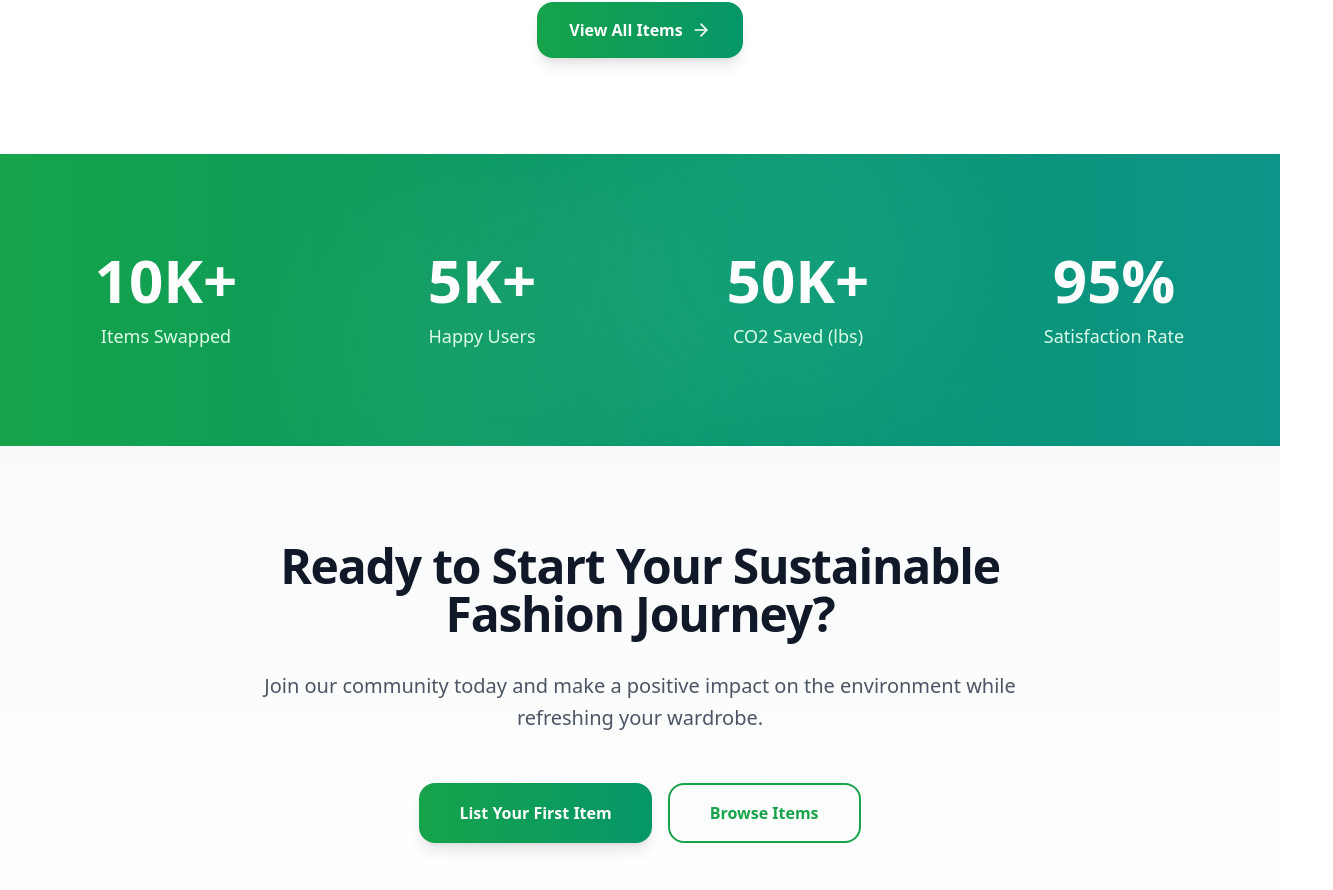
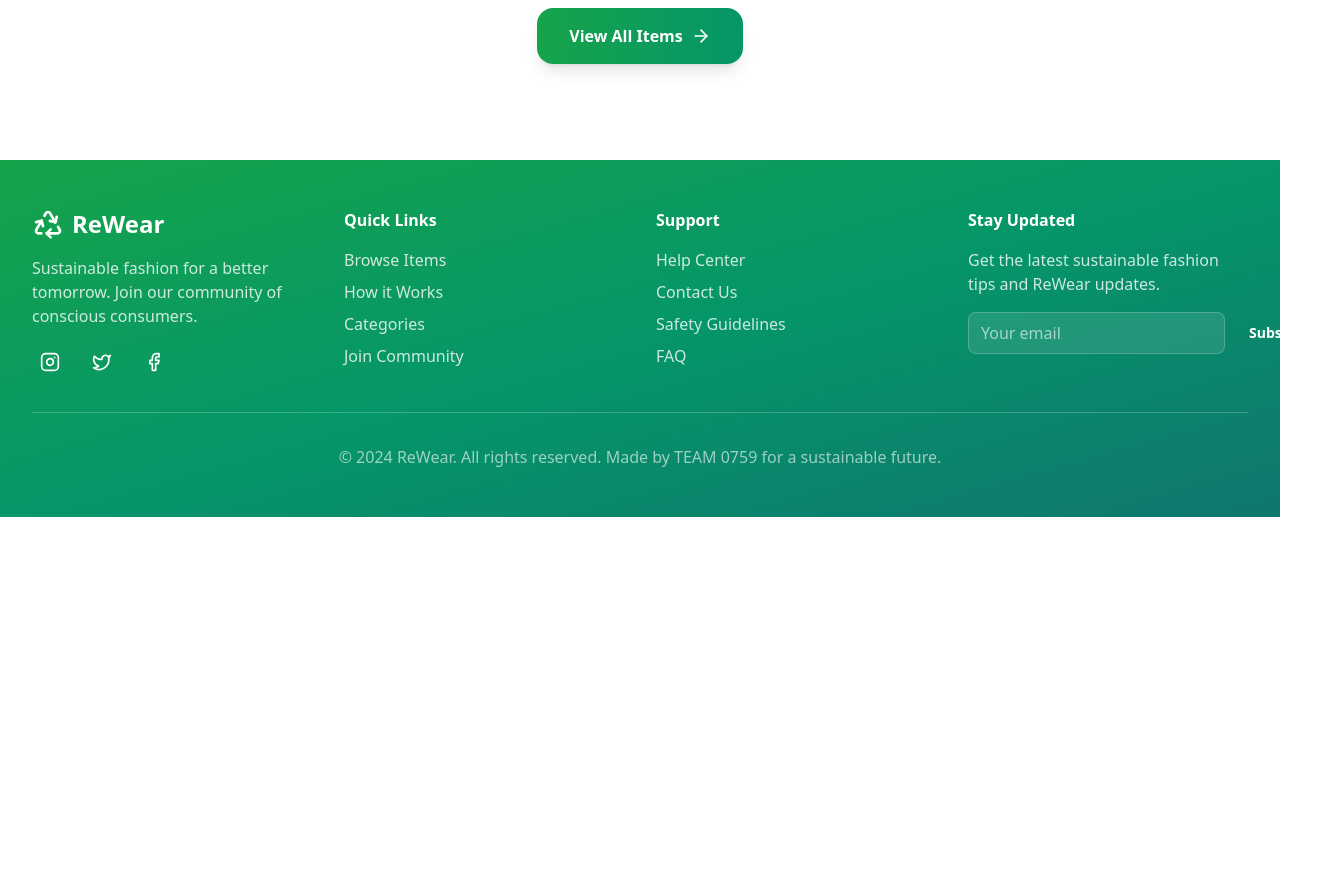
Before and after one commit to vrindabindal12/ReWear-Odoo, a React (Vite) app in the folder frontend/: page / in a window 1280 px wide. Shown: the part 2197-3087 px from the top of the page, 1333 px wide, since content can reach past the window. After the commit the page ends 2714 px from the top, so only its background shows below. Built offline with nearby package versions, Linux system fonts and the light colour scheme.

Commit message:
frontend

```diff
--- a/frontend/package.json
+++ b/frontend/package.json
@@ -14,12 +14,15 @@
     "lucide-react": "^0.344.0",
     "motion": "^12.23.3",
     "react": "^18.3.1",
-    "react-dom": "^18.3.1"
+    "react-dom": "^18.3.1",
+    "react-slick": "^0.30.3",
+    "slick-carousel": "^1.8.1"
   },
   "devDependencies": {
     "@eslint/js": "^9.9.1",
     "@types/react": "^18.3.5",
     "@types/react-dom": "^18.3.0",
+    "@types/react-slick": "^0.23.13",
     "@vitejs/plugin-react": "^4.3.1",
     "autoprefixer": "^10.4.18",
     "eslint": "^9.9.1",
--- /dev/null
+++ b/frontend/src/components/Footer.tsx
@@ -0,0 +1,81 @@
+import { Recycle, Instagram, Twitter, Facebook } from "lucide-react";
+
+const Footer = () => {
+  return (
+    <footer className="bg-gradient-to-br from-green-600 via-emerald-600 to-teal-700 text-white">
+      <div className="max-w-7xl mx-auto px-4 sm:px-6 lg:px-8 py-12">
+        <div className="grid grid-cols-1 md:grid-cols-4 gap-8">
+          {/* Brand */}
+          <div className="md:col-span-1">
+            <div className="flex items-center space-x-2 mb-4">
+              <Recycle className="h-8 w-8 text-accent" />
+              <h3 className="text-2xl font-bold">ReWear</h3>
+            </div>
+            <p className="text-white/80 mb-4">
+              Sustainable fashion for a better tomorrow. Join our community of conscious consumers.
+            </p>
+            <div className="flex space-x-4">
+              <button className="bg-transparent hover:bg-accent text-white hover:text-accent rounded-full p-2 transition-colors">
+                <Instagram className="h-5 w-5" />
+              </button>
+              <button className="bg-transparent hover:bg-accent text-white hover:text-accent rounded-full p-2 transition-colors">
+                <Twitter className="h-5 w-5" />
+              </button>
+              <button className="bg-transparent hover:bg-accent text-white hover:text-accent rounded-full p-2 transition-colors">
+                <Facebook className="h-5 w-5" />
+              </button>
+            </div>
+          </div>
+
+          {/* Quick Links */}
+          <div>
+            <h4 className="font-semibold mb-4">Quick Links</h4>
+            <ul className="space-y-2">
+              <li><a href="#" className="text-white/80 hover:text-accent transition-colors">Browse Items</a></li>
+              <li><a href="#" className="text-white/80 hover:text-accent transition-colors">How it Works</a></li>
+              <li><a href="#" className="text-white/80 hover:text-accent transition-colors">Categories</a></li>
+              <li><a href="#" className="text-white/80 hover:text-accent transition-colors">Join Community</a></li>
+            </ul>
+          </div>
+
+          {/* Support */}
+          <div>
+            <h4 className="font-semibold mb-4">Support</h4>
+            <ul className="space-y-2">
+              <li><a href="#" className="text-white/80 hover:text-accent transition-colors">Help Center</a></li>
+              <li><a href="#" className="text-white/80 hover:text-accent transition-colors">Contact Us</a></li>
+              <li><a href="#" className="text-white/80 hover:text-accent transition-colors">Safety Guidelines</a></li>
+              <li><a href="#" className="text-white/80 hover:text-accent transition-colors">FAQ</a></li>
+            </ul>
+          </div>
+
+          {/* Newsletter */}
+          <div>
+            <h4 className="font-semibold mb-4">Stay Updated</h4>
+            <p className="text-white/80 mb-4">
+              Get the latest sustainable fashion tips and ReWear updates.
+            </p>
+            <div className="flex space-x-2">
+              <input
+                type="email"
+                placeholder="Your email"
+                className="flex-1 px-3 py-2 rounded-lg bg-white/10 border border-white/20 text-white placeholder-white/60 focus:outline-none focus:ring-2 focus:ring-accent"
+              />
+              <button className="bg-accent text-white px-4 py-2 rounded-lg font-semibold hover:bg-accent/90 transition-colors text-sm">
+                Subscribe
+              </button>
+            </div>
+          </div>
+        </div>
+
+        <div className="border-t border-white/20 mt-8 pt-8 text-center">
+          <p className="text-white/60">
+            © 2024 ReWear. All rights reserved. Made by TEAM 0759 for a sustainable future.
+          </p>
+        </div>
+      </div>
+    </footer>
+  );
+};
+
+export default Footer;
--- a/frontend/src/components/ItemCard.tsx
+++ b/frontend/src/components/ItemCard.tsx
@@ -1,5 +1,5 @@
 import React from 'react';
-import { MapPin, Star, Clock } from 'lucide-react';
+import { MapPin, Clock } from 'lucide-react';
 import { ClothingItem } from '../types';
 
 interface ItemCardProps {
--- a/frontend/src/pages/LandingPage.tsx
+++ b/frontend/src/pages/LandingPage.tsx
@@ -4,6 +4,10 @@ import { ArrowRight, Recycle, Users, ShoppingBag, Shirt, Watch, Footprints, Baby
 import { useAuth } from '../contexts/AuthContext';
 import ItemCard from '../components/ItemCard';
 import { mockItems } from '../data/mockData';
+import 'slick-carousel/slick/slick.css';
+import 'slick-carousel/slick/slick-theme.css';
+import Slider from 'react-slick';
+import Footer from '../components/Footer';
 
 interface LandingPageProps {
   onNavigate: (page: string, itemId?: string) => void;
@@ -46,12 +50,28 @@ const LandingPage: React.FC<LandingPageProps> = ({ onNavigate }) => {
     }
   ];
 
-  const stats = [
-    { number: '10K+', label: 'Items Swapped' },
-    { number: '5K+', label: 'Happy Users' },
-    { number: '50K+', label: 'CO2 Saved (lbs)' },
-    { number: '95%', label: 'Satisfaction Rate' }
-  ];
+
+  const carouselSettings = {
+    dots: true,
+    infinite: true,
+    speed: 500,
+    slidesToShow: 4,
+    slidesToScroll: 1,
+    autoplay: true,
+    autoplaySpeed: 2000, // 5 seconds
+    centerMode: true,
+    centerPadding: '0px',
+    responsive: [
+      {
+        breakpoint: 1024,
+        settings: { slidesToShow: 2 }
+      },
+      {
+        breakpoint: 600,
+        settings: { slidesToShow: 1 }
+      }
+    ]
+  };
 
   // Animation variants for the hero section
   const containerVariants = {
@@ -225,15 +245,16 @@ const LandingPage: React.FC<LandingPageProps> = ({ onNavigate }) => {
           </div>
 
           <div className="relative">
-            <div className="grid md:grid-cols-2 lg:grid-cols-4 gap-8">
-              {featuredItems.map((item, index) => (
-                <ItemCard
-                  key={item.id ?? index}
-                  item={item}
-                  onClick={() => onNavigate('item-detail', item.id)}
-                />
+            <Slider {...carouselSettings}>
+              {(featuredItems.length < 8 ? featuredItems.concat(featuredItems) : featuredItems).map((item, index) => (
+                <div key={item.id ?? index} className="px-2">
+                  <ItemCard
+                    item={item}
+                    onClick={() => onNavigate('item-detail', item.id)}
+                  />
+                </div>
               ))}
-            </div>
+            </Slider>
 
             <div className="flex justify-center mt-8">
               <button
@@ -248,50 +269,7 @@ const LandingPage: React.FC<LandingPageProps> = ({ onNavigate }) => {
         </div>
       </section>
 
-      {/* Stats Section */}
-      <section className="py-24 bg-gradient-to-r from-green-600 via-emerald-600 to-teal-600 text-white relative overflow-hidden">
-        <div className="absolute inset-0">
-          <div className="absolute top-0 left-1/4 w-96 h-96 bg-white/5 rounded-full blur-3xl"></div>
-          <div className="absolute bottom-0 right-1/4 w-96 h-96 bg-emerald-300/10 rounded-full blur-3xl"></div>
-        </div>
-        <div className="max-w-7xl mx-auto px-4 sm:px-6 lg:px-8">
-          <div className="grid grid-cols-2 md:grid-cols-4 gap-12 text-center relative">
-            {stats.map((stat, index) => (
-              <div key={index} className="group">
-                <div className="text-4xl md:text-6xl font-black mb-3 group-hover:scale-110 transition-transform duration-300">{stat.number}</div>
-                <div className="text-green-100 text-lg font-medium">{stat.label}</div>
-              </div>
-            ))}
-          </div>
-        </div>
-      </section>
-
-      {/* CTA Section */}
-      <section className="py-24 bg-gradient-to-b from-gray-50 to-white dark:from-gray-900 dark:to-gray-800">
-        <div className="max-w-4xl mx-auto px-4 sm:px-6 lg:px-8 text-center">
-          <h2 className="text-4xl md:text-5xl font-black text-gray-900 dark:text-white mb-8 tracking-tight">
-            Ready to Start Your Sustainable Fashion Journey?
-          </h2>
-          <p className="text-xl text-gray-600 dark:text-gray-400 mb-12 leading-relaxed">
-            Join our community today and make a positive impact on the environment while refreshing your wardrobe.
-          </p>
-
-          <div className="flex flex-col sm:flex-row gap-4 justify-center">
-            <button
-              onClick={() => user ? onNavigate('add-item') : onNavigate('auth')}
-              className="bg-gradient-to-r from-green-600 to-emerald-600 hover:from-green-700 hover:to-emerald-700 text-white px-10 py-4 rounded-2xl font-bold transition-all duration-300 shadow-lg hover:shadow-xl transform hover:-translate-y-1"
-            >
-              List Your First Item
-            </button>
-            <button
-              onClick={() => onNavigate('browse')}
-              className="border-2 border-green-600 text-green-600 dark:text-green-400 px-10 py-4 rounded-2xl font-bold hover:bg-green-600 hover:text-white dark:hover:text-white transition-all duration-300"
-            >
-              Browse Items
-            </button>
-          </div>
-        </div>
-      </section>
+      <Footer />
     </div>
   );
 };
```
Also changed, not shown: 1 other file (tests, documents, lock files or other folders).
